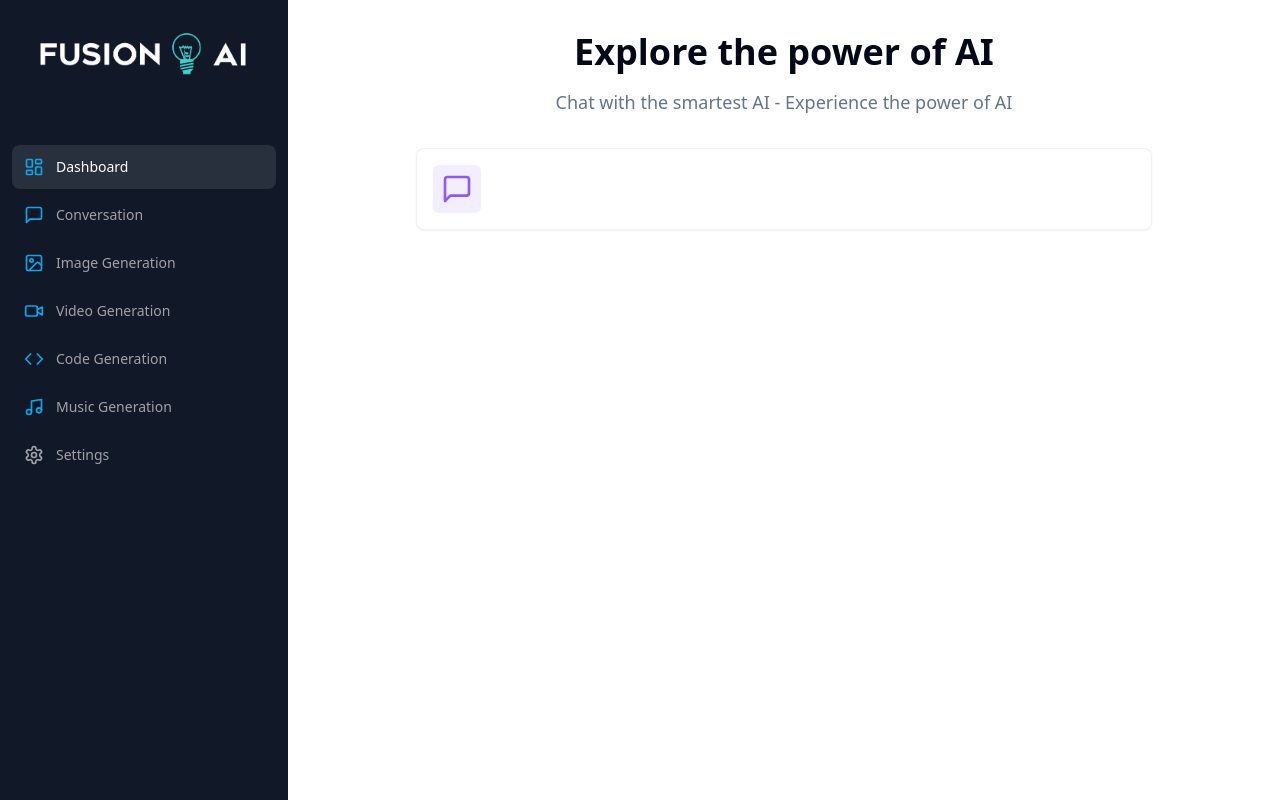
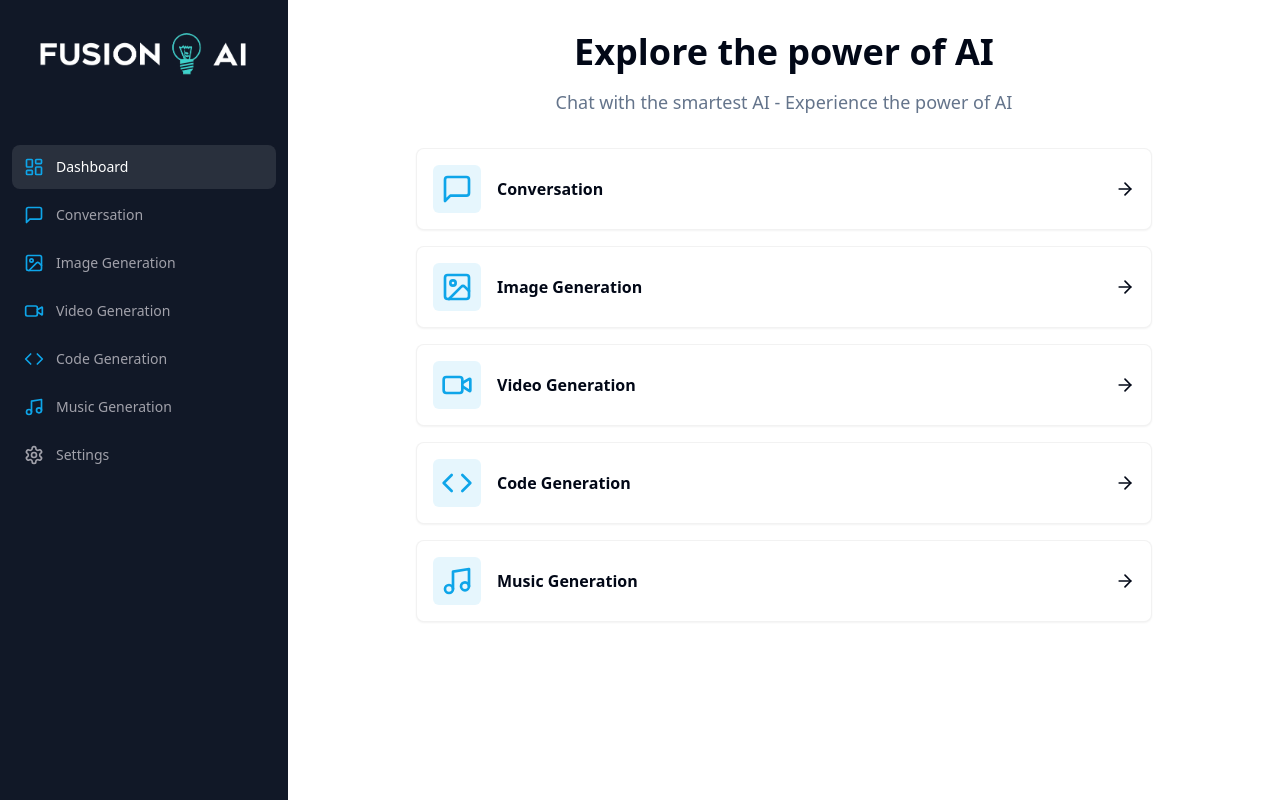
Before and after one commit to PrathamPrajapati7/Fusion-AI, a Next.js app: page /dashboard in a window 1280 px wide. Built offline with nearby package versions, Linux system fonts and the light colour scheme.

Commit message:
completed dashboard page

```diff
--- a/src/app/(dashboard)/(routes)/dashboard/page.tsx
+++ b/src/app/(dashboard)/(routes)/dashboard/page.tsx
@@ -3,19 +3,55 @@
 import { Card } from "@/components/ui/card";
 import { cn } from "@/lib/utils";
 
-import { MessageSquare } from "lucide-react";
+import {
+  ArrowRight,
+  CodeIcon,
+  ImageIcon,
+  MessageSquare,
+  Music,
+  Video } from "lucide-react";
+import { useRouter } from "next/navigation";
 
 const tools = [
   {
     label: "Conversation",
     icon: MessageSquare,
-    color: "text-violet-500",
-    bgcolor: "bg-violet-500/10",
+    color: "text-sky-500",
+    bgcolor: "bg-sky-500/10",
     href: "/conversation"
-  }
+  },
+  {
+    label: "Image Generation",
+    icon: ImageIcon,
+    color: "text-sky-500",
+    bgcolor: "bg-sky-500/10",
+    href: "/image"
+  },
+  {
+    label: "Video Generation",
+    icon: Video,
+    color: "text-sky-500",
+    bgcolor: "bg-sky-500/10",
+    href: "/video"
+  },
+  {
+    label: "Code Generation",
+    icon: CodeIcon,
+    color: "text-sky-500",
+    bgcolor: "bg-sky-500/10",
+    href: "/code"
+  },
+  {
+    label: "Music Generation",
+    icon: Music,
+    color: "text-sky-500",
+    bgcolor: "bg-sky-500/10",
+    href: "/music"
+  },
 ]
 
 const DashboardPage = () => {
+  const router = useRouter();
   return (
     <div>
       <div className="mb-8 space-y-4">
@@ -29,15 +65,19 @@ const DashboardPage = () => {
       <div className="px-4 md:px-20 lg:px-32 space-y-4">
         {tools.map((tool) => (
           <Card
+          onClick={() => router.push(tool.href)}
           key={tool.href}
             className="p-4 border-black/5 flex items-center justify-between hover:shadow-md transition cursor-pointer"
             >
               <div className="flex items-center gap-x-4">
                 <div className={cn("p-2 w-fit rounded-md", tool.bgcolor)}>
                   <tool.icon className={cn("w-8 h-8", tool.color)} />
-
+                </div>
+                <div className="font-semibold">
+                  {tool.label}
                 </div>
               </div>
+              <ArrowRight className="w-5 h-5"/>
           </Card>
         ))
 
```
